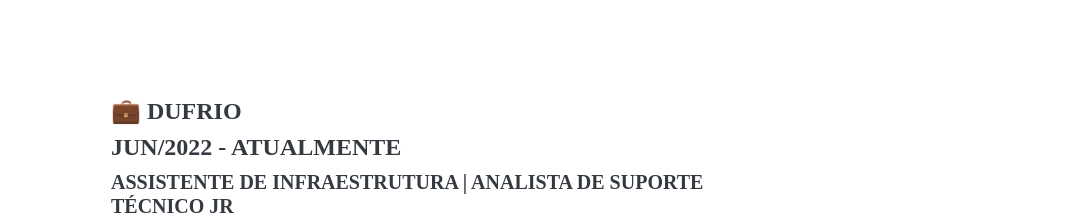
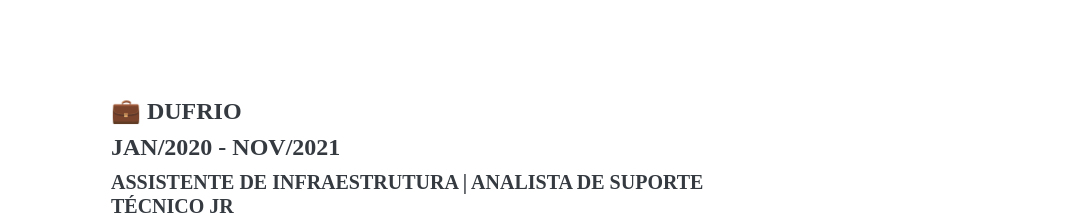
Before and after one commit to ThiagoCasanova/mywebsite, a plain HTML site: page index.html in a window 1280 px wide. Shown: the part 1565-1788 px from the top of the page, without its empty margins (209-1280 px from the left). Drawn offline with nearby package versions, Linux system fonts and the light colour scheme; a web font is replaced by a local one.

Commit message:
Add files via upload

```diff
--- a/index.html
+++ b/index.html
@@ -112,7 +112,7 @@
                 <div class="row my-auto" id="contact">
                   <div class="col-md-8">
             <h4>💼 Dufrio</h4>
-            <h4> JUN/2022 - ATUALMENTE</h4>
+            <h4> JAN/2020 - NOV/2021</h4>
             <h5> Assistente de Infraestrutura | Analista de Suporte Técnico JR</h5>
             <p>Acompanhamento de tickets no Servicedesk (OTRS), suporte remoto e presencial, participação em projetos de melhoria. Gerenciamento de usuários, instalação de impressoras, rotinas em Cisco, Citrix, Azure, Active Directory, Zabbix, Microsoft Tools. Check lists para servidores, criação de canais de feedback e alinhamentos de pendências com equipes de TI.</p>
           </div>
```
